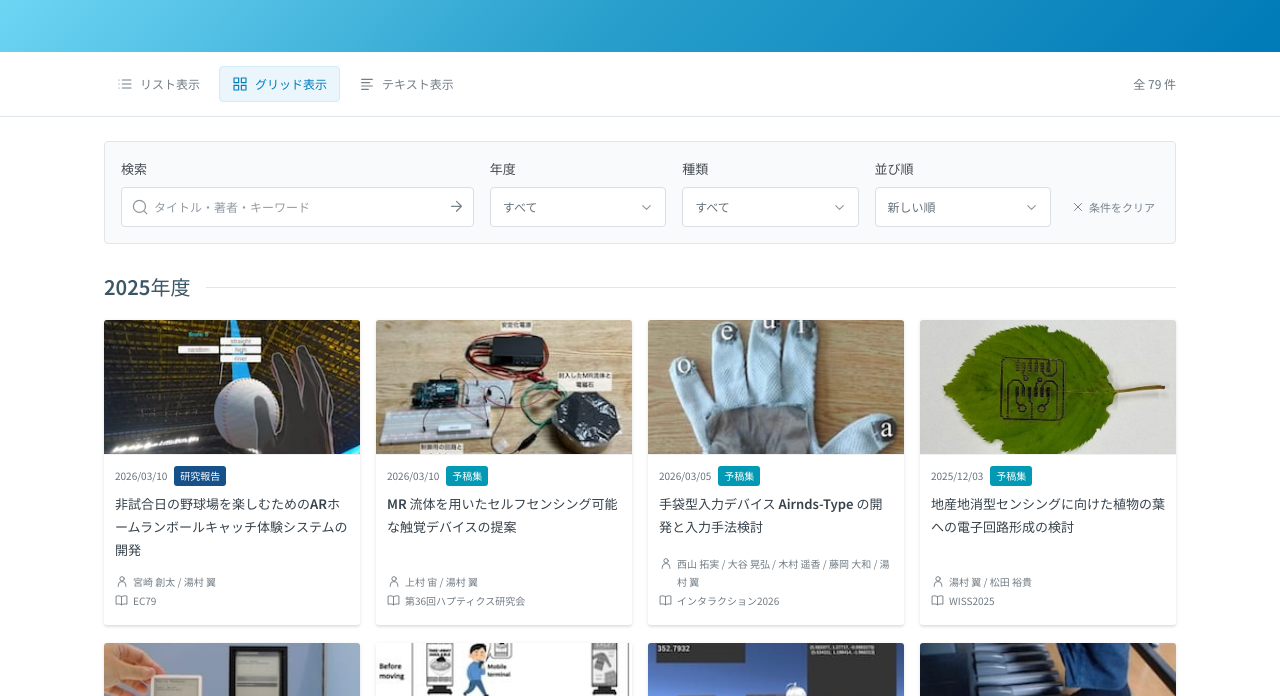
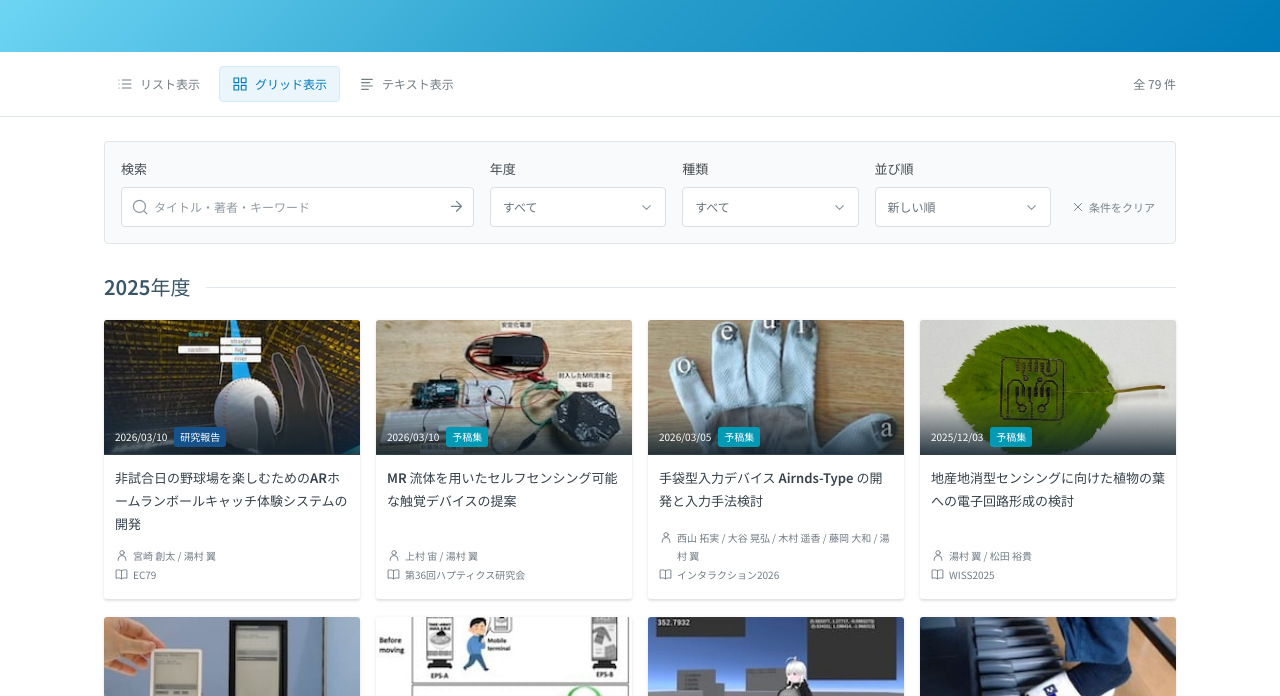
Before and after one commit to yumulab/dl.yumulab.org, an Astro site: page / in a window 1280 px wide. Shown: the part 226-922 px from the top of the page. Built offline with nearby package versions, Linux system fonts and the light colour scheme; Astro itself is replaced by a stand-in of ours.

Commit message:
Overlay publication date and type on grid thumbnails

```diff
--- a/src/styles/global.css
+++ b/src/styles/global.css
@@ -65,6 +65,12 @@ svg{flex-shrink:0;vertical-align:middle}
 .paper-byline{font-size:10px;line-height:1.75;color:#707b84;margin-top:auto}
 .paper-byline p{display:flex;align-items:baseline;gap:5px;margin:2px 0}
 .paper-byline p svg{position:relative;top:2px}
+.papers-grid[data-view=grid] .paper-card-link{display:grid;grid-template-columns:minmax(0,1fr);grid-template-rows:auto auto 1fr}
+.papers-grid[data-view=grid] .paper-content{display:contents}
+.papers-grid[data-view=grid] .paper-image{grid-area:1/1}
+.papers-grid[data-view=grid] .paper-meta{grid-area:1/1;align-self:end;align-items:center;z-index:1;margin:0;padding:24px 11px 8px;color:#fff;background:linear-gradient(transparent,rgba(14,31,43,.85))}
+.papers-grid[data-view=grid] .paper-title{grid-area:2/1;margin:11px 11px 9px}
+.papers-grid[data-view=grid] .paper-byline{grid-area:3/1;align-self:end;margin:0;padding:0 11px 13px}
 .active-filters{display:flex;flex-wrap:wrap;gap:6px;margin-bottom:16px}
 .active-filters span{font-size:11px;color:#28779e;background:#edf7fb;border:1px solid #d7edf6;border-radius:3px;padding:3px 9px;overflow-wrap:anywhere}
 .catalog-end{font-size:11px;color:#87919a;text-align:center;margin:36px 0 0}
```
